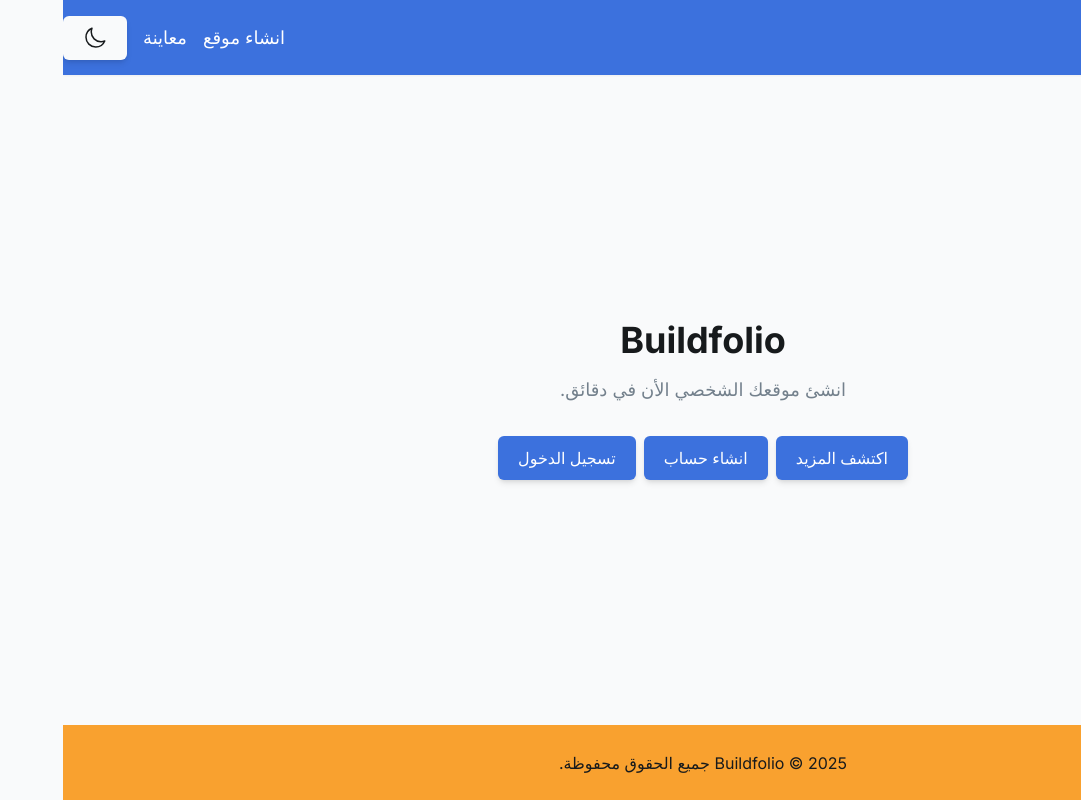
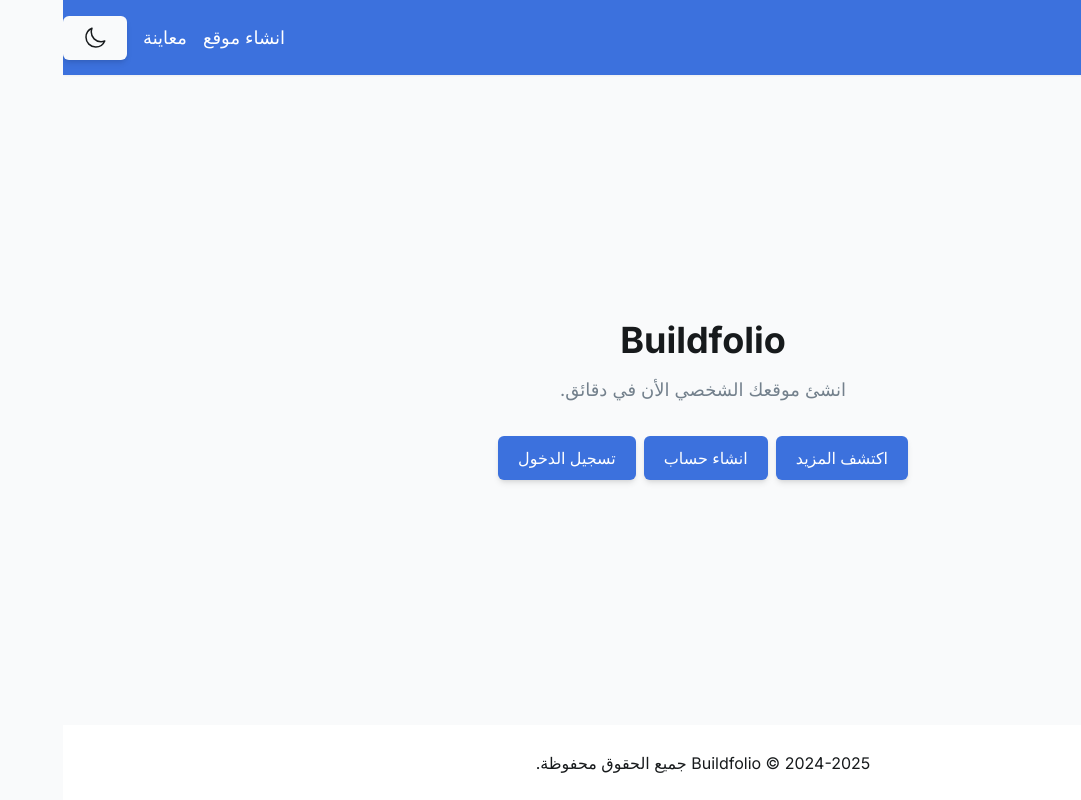
Before and after one commit to aissa-dev1/buildfolio, a Next.js app: page / in a window 1280 px wide. Shown: the whole page, without its empty margins (199-1280 px from the left). Built offline with nearby package versions, Linux system fonts and the light colour scheme; no server answers.

Commit message:
update footer

```diff
--- a/src/components/reusable/footer.tsx
+++ b/src/components/reusable/footer.tsx
@@ -2,11 +2,18 @@
 import Container from "./container";
 
 export default function Footer() {
+  const currentYear = new Date().getFullYear();
+  const createdYear = 2024;
+
   return (
-    <footer className="flex__center h-[var(--footer-height)] bg-secondary text-secondary-foreground py-4">
+    <footer className="flex__center h-[var(--footer-height)] bg-card text-card-foreground py-4">
       <Container className="text-center">
         <P size="md">
-          Buildfolio &copy; {new Date().getFullYear()} جميع الحقوق محفوظة.
+          Buildfolio &copy;{" "}
+          {currentYear === createdYear
+            ? createdYear
+            : `${createdYear}-${currentYear}`}{" "}
+          جميع الحقوق محفوظة.
         </P>
       </Container>
     </footer>
```
